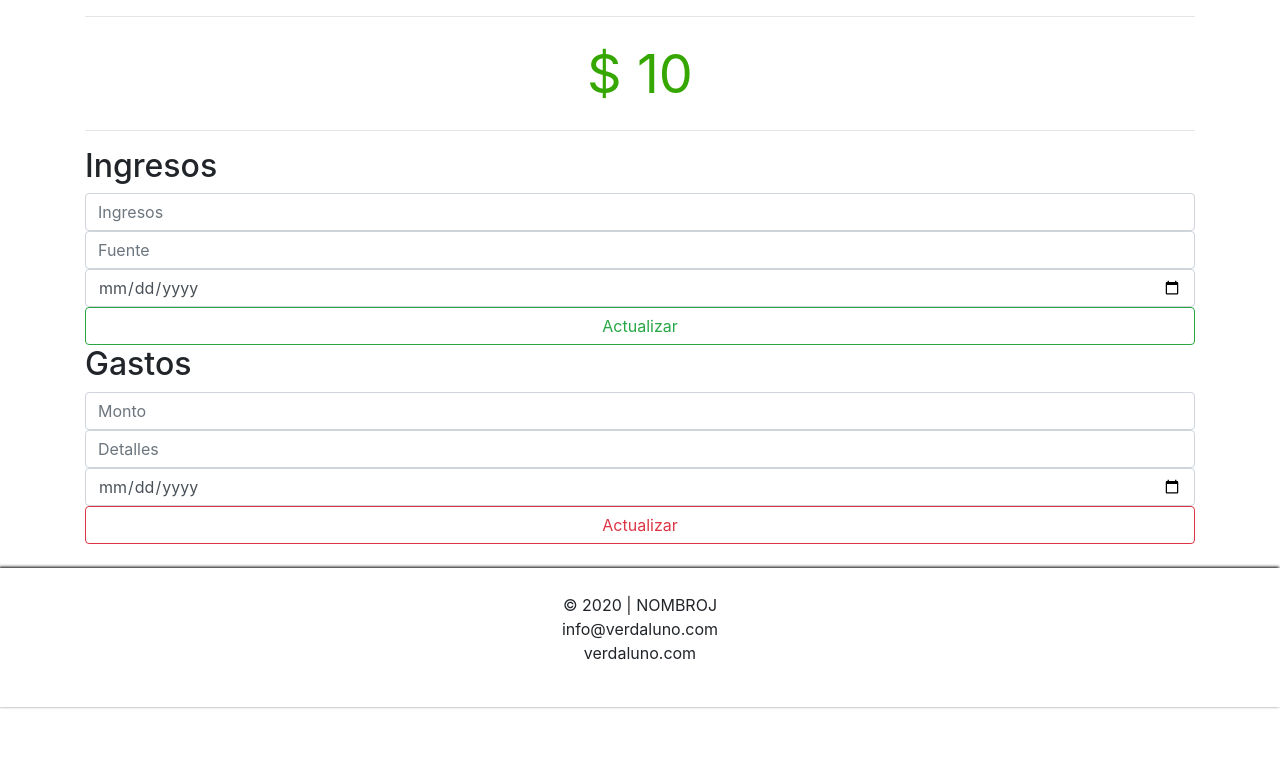
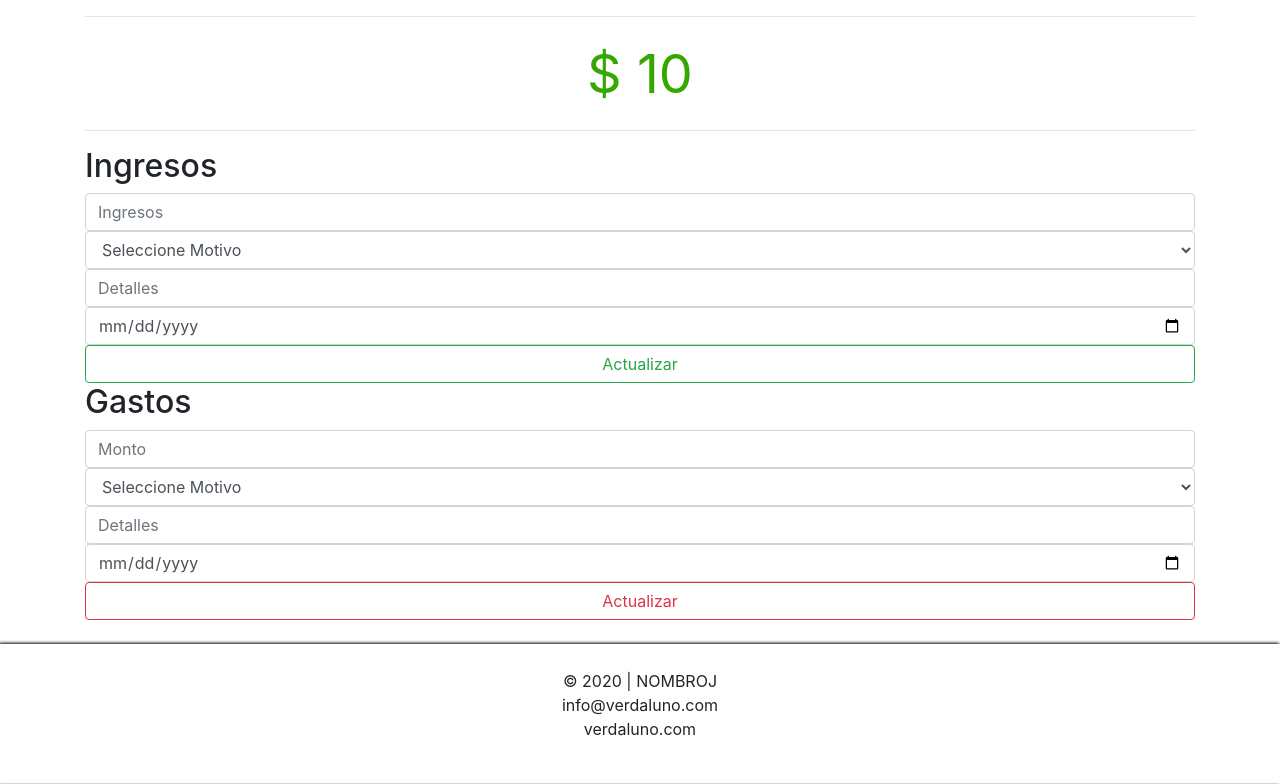
Before and after one commit to verdaluno/datahogar, a PHP site: page / in a window 1280 px wide. Shown: the top 784 px of the page. Run offline with PHP 8.4, Linux system fonts and the light colour scheme; tables that the repository leaves empty or names only in its code hold one stand-in row (values such as "Sample post").

Commit message:
Funcional
Sin usuarios

```diff
--- a/abrir_conexion.php
+++ b/abrir_conexion.php
@@ -3,13 +3,14 @@
     $host = "localhost";
     $database = "nombroj";
     $name = "root";
-    $clave = "132435";
+    $clave = "";
 
     // Tablas
 
     $tablaUsuarios = "usuarios";
     $tablaIngresos = "ingresos";
     $tablaEgresos = "egresos";
+    $tablaTotal = "total";
 
     error_reporting(1);
 
--- a/index.php
+++ b/index.php
@@ -12,10 +12,10 @@
                 <hr>
                 <?php
                 include("abrir_conexion.php");
-                $resultados = mysqli_query($conexion,"SELECT SUM(valor) AS total FROM $tablaIngresos");
+                $resultados = mysqli_query($conexion,"SELECT * FROM $tablaTotal ORDER BY id_total DESC LIMIT 1");
                 while($consulta = mysqli_fetch_array($resultados)) {
-                    $sum = $consulta['total'];
-                    echo "<p class=\"nombro\">$ ". $sum ."</p>";
+                    $mostrar = $consulta['total'];
+                    echo "<p class=\"nombro\">$ ". $mostrar ."</p>";
                     include("cerrar_conexion.php");
                 }
                 ?>
@@ -23,8 +23,15 @@
                 <h2>Ingresos</h2>
                 <form action="index.php" method="post">
                     <input class="form-control" type="text" name="ingreso" placeholder="Ingresos">
-                    <input class="form-control" type="text" name="fuente" placeholder="Fuente">
-                    <input class="form-control" type="date" name="fech-in" placeholder="Fecha">
+                    <select class="form-control" type="text" name="fuente">
+                        <option value="Seleccione Motivo">Seleccione Motivo</option>
+                        <option value="Nómina">Nómina</option>
+                        <option value="Meloso">Meloso</option>
+                        <option value="Verda Luno">Verda Luno</option>
+                        <option value="Otro">Otro</option>
+                    </select>
+                    <input class="form-control" type="text" name="detalle" placeholder="Detalles">
+                    <input class="form-control" type="date" name="fechIn" placeholder="Fecha">
                     <input class="form-control btn-outline-success" type="submit" name="btn-in" value="Actualizar">
                 <?php
                 // INSERTAR
@@ -32,13 +39,22 @@
 
                     $ingreso = $_POST['ingreso'];
                     $fuente = $_POST['fuente'];
-                    $date = date("Y")."-".date("m")."-".date("d");
+                    $detalle = $_POST['detalle'];
+                    $fechai = $_POST['fechIn'];
 
-                    if($ingreso == "" || $fuente == "" || $date == ""){
+                    if($ingreso == "" || $fuente == "" || $fechai == ""){
                         echo "Complete todos los campos.";
                     } else {
                     include("abrir_conexion.php");
-                    $conexion->query("INSERT INTO $tablaIngresos (valor,fuente,fecha) values('$ingreso','$fuente','$date')");
+                    $conexion->query("INSERT INTO $tablaIngresos (valor,fuente,detalle_i,fecha) values('$ingreso','$fuente','$detalle','$date')");
+                    }
+                    $resultados = mysqli_query($conexion,"SELECT SUM(valor) AS total FROM $tablaIngresos");
+                    while($consulta = mysqli_fetch_array($resultados)) {
+
+                        $sum = $consulta['total'];
+
+                    $conexion->query("INSERT INTO $tablaTotal (total) values('$sum')");
+
                     include("cerrar_conexion.php");
                         echo "Datos cargados corectamente.";
                     }
@@ -49,9 +65,52 @@
                 <h2>Gastos</h2>
                 <form action="#" method="post">
                     <input class="form-control" type="text" name="gasto" placeholder="Monto">
+                    <select class="form-control" type="text" name="fuenteg">
+                        <option value="Seleccione Motivo">Seleccione Motivo</option>
+                        <option value="Arriendo">Arriendo</option>
+                        <option value="Mercado">Mercado</option>
+                        <option value="Vestuario">Vestuario</option>
+                        <option value="Estudio">Estudio</option>
+                        <option value="Empresas">Empresas</option>
+                        <option value="Otro">Otro</option>
+                    </select>
                     <input class="form-control" type="text" name="razon" placeholder="Detalles">
-                    <input class="form-control" type="date" name="fech-out" placeholder="Fecha">
+                    <input class="form-control" type="date" name="fechOut" placeholder="Fecha">
                     <input class="form-control btn-outline-danger" type="submit" name="btn-out" value="Actualizar">
+                    <?php
+                // ACTUALIZAR
+                if (isset($_POST['btn-out'])){
+
+                    $egreso = $_POST['gasto'];
+                    $fuenteg = $_POST['fuenteg'];
+                    $razon = $_POST['razon'];
+                    $fechae = $_POST['fechOut'];;
+
+                    if($egreso == "" || $fuenteg == "" || $fechae == ""){
+                        echo "Complete todos los campos.";
+                    } else {
+                    include("abrir_conexion.php");
+                    $conexion->query("INSERT INTO $tablaEgresos (monto,detalle_e,detalles,fecha) values('$egreso','$fuenteg','$razon','$fechae')");
+                    }
+                    $resultados = mysqli_query($conexion,"SELECT * FROM $tablaTotal ORDER BY id_total DESC LIMIT 1");
+                    while($consulta = mysqli_fetch_array($resultados)) {
+                    $total = $consulta['total'];
+
+                        $total = $consulta['total'];
+                        $act = $total - $egreso;
+
+                        echo $total . "Total </br>";
+                        echo $egreso . " Egreso </br>";
+                        echo $act . " Act </br>";
+
+
+                    $conexion->query("INSERT INTO $tablaTotal (total) values('$act')");
+
+                    include("cerrar_conexion.php");
+                    echo "Datos cargados corectamente.";
+                    }
+                }
+                ?>
                 </form>
             </div>
         </div>
```
